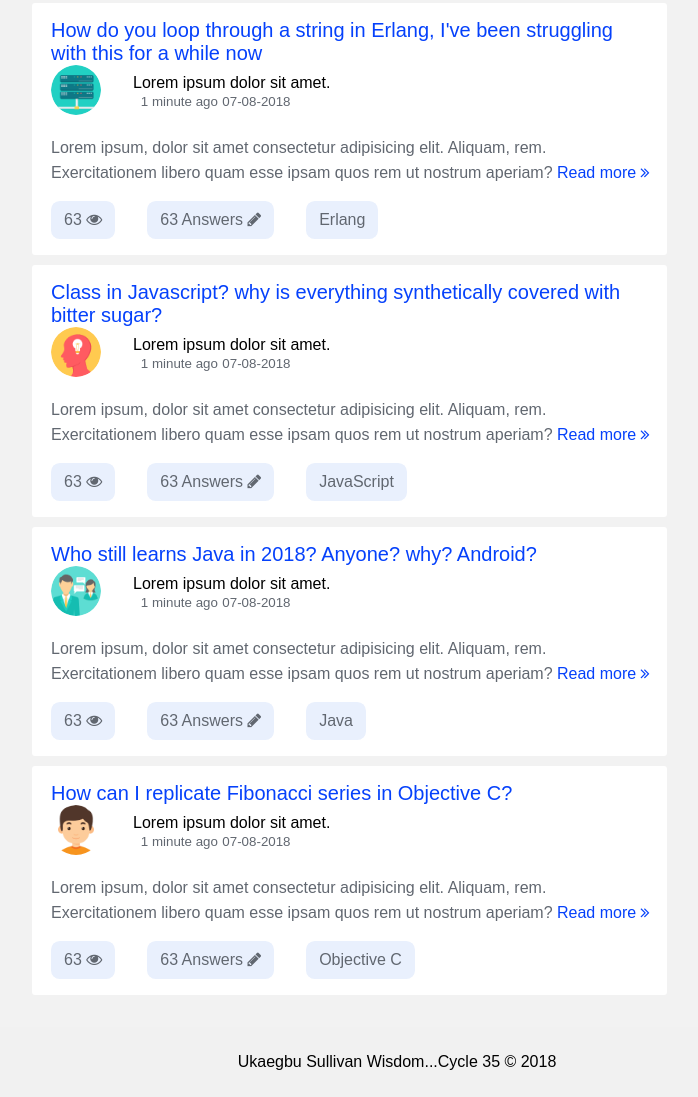
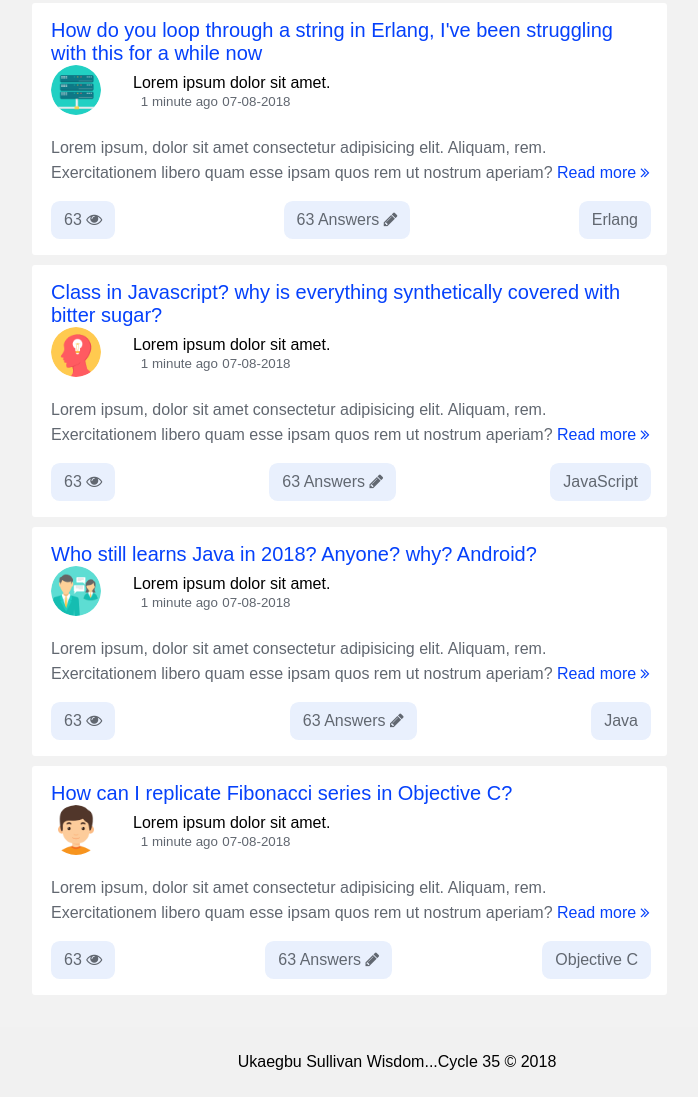
Before and after one commit to wiztemple/kommunity, a plain HTML site: page UI/index.html in a window 1280 px wide. Shown: the part 827-1924 px from the top of the page, without its empty margins (243-941 px from the left). Drawn offline with Linux system fonts and the light colour scheme; a web font is replaced by a local one.

Commit message:
bug(add tag to each question card)

```diff
--- a/UI/index.html
+++ b/UI/index.html
@@ -127,7 +127,7 @@
                                 <a href="#" class="card-description__link">Read more <i class="fa fa-angle-double-right"></i></a>
                                 </p>
                             </div>
-                            <div class="card-reaction justify-content-start">
+                            <div class="card-reaction justify-content-space-between">
                                 <div class="card-views">
                                     <div class="card-btn"><span>63</span> <i class="fa fa-eye"></i>
                                     </div>
@@ -163,7 +163,7 @@
                                 <a href="#" class="card-description__link">Read more <i class="fa fa-angle-double-right"></i></a>
                                 </p>
                             </div>
-                            <div class="card-reaction justify-content-start">
+                            <div class="card-reaction justify-content-space-between">
                                 <div class="card-views">
                                     <div class="card-btn"><span>63</span> <i class="fa fa-eye"></i>
                                     </div>
@@ -199,16 +199,16 @@
                                 <a href="#" class="card-description__link">Read more <i class="fa fa-angle-double-right"></i></a>
                                 </p>
                             </div>
-                            <div class="card-reaction justify-content-start">
+                            <div class="card-reaction justify-content-space-between">
                                 <div class="card-views">
                                     <div class="card-btn"><span>63</span> <i class="fa fa-eye"></i>
                                     </div>
                                 </div>
-                                <div class="card-answer ml-2">
+                                <div class="card-answer">
                                     <div class="card-btn"><span>63 Answers</span> <i class="fa fa-pencil"></i>
                                     </div>
                                 </div>
-                                <div class="card-tag ml-2">
+                                <div class="card-tag">
                                     <div class="card-btn"><span>JavaScript</span>
                                     </div>
                                 </div>
@@ -235,16 +235,16 @@
                                 <a href="#" class="card-description__link">Read more <i class="fa fa-angle-double-right"></i></a>
                                 </p>
                             </div>
-                            <div class="card-reaction justify-content-start">
+                            <div class="card-reaction justify-content-space-between">
                                 <div class="card-views">
                                     <div class="card-btn"><span>63</span> <i class="fa fa-eye"></i>
                                     </div>
                                 </div>
-                                <div class="card-answer ml-2">
+                                <div class="card-answer">
                                     <div class="card-btn"><span>63 Answers</span> <i class="fa fa-pencil"></i>
                                     </div>
                                 </div>
-                                <div class="card-tag ml-2">
+                                <div class="card-tag">
                                     <div class="card-btn"><span>Java</span>
                                     </div>
                                 </div>
@@ -271,16 +271,16 @@
                                 <a href="#" class="card-description__link">Read more <i class="fa fa-angle-double-right"></i></a>
                                 </p>
                             </div>
-                            <div class="card-reaction justify-content-start">
+                            <div class="card-reaction justify-content-space-between">
                                 <div class="card-views">
                                     <div class="card-btn"><span>63</span> <i class="fa fa-eye"></i>
                                     </div>
                                 </div>
-                                <div class="card-answer ml-2">
+                                <div class="card-answer">
                                     <div class="card-btn"><span>63 Answers</span> <i class="fa fa-pencil"></i>
                                     </div>
                                 </div>
-                                <div class="card-tag ml-2">
+                                <div class="card-tag">
                                     <div class="card-btn"><span>Objective C</span>
                                     </div>
                                 </div>
```
